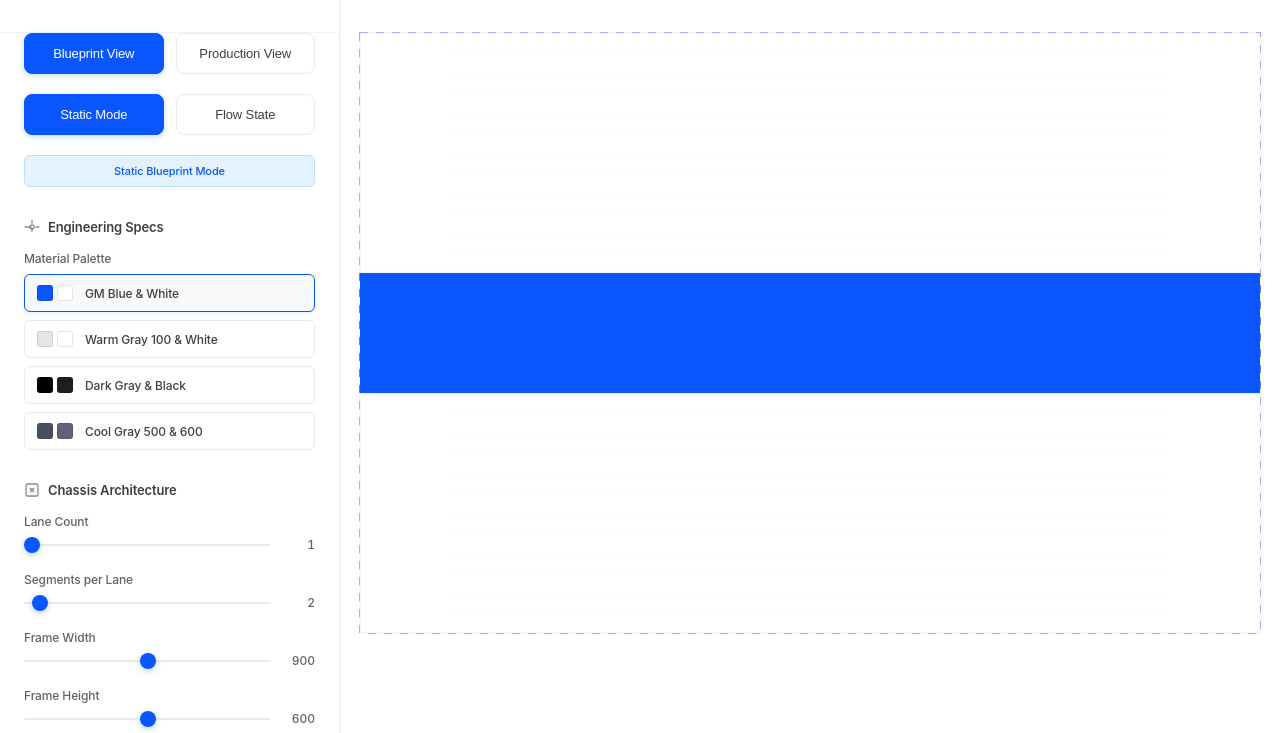
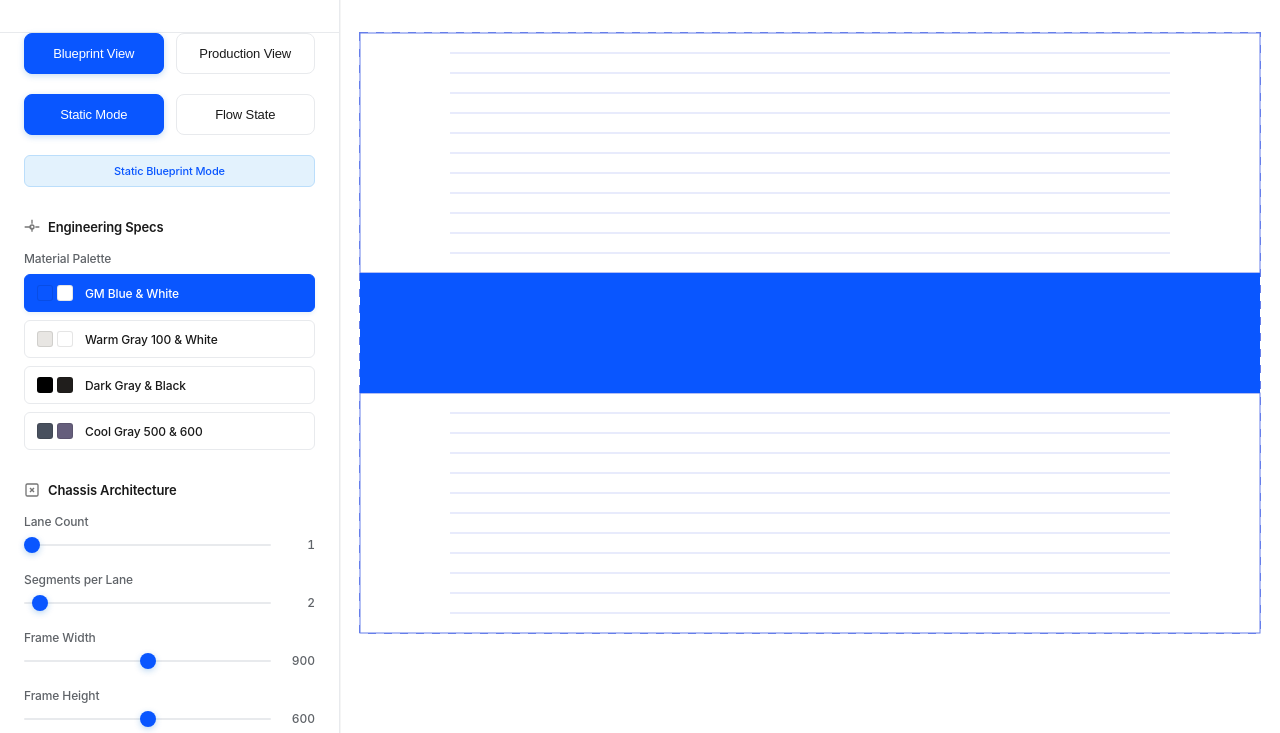
Before and after one commit to Quentin-Henry/patterns, a plain HTML site: page newGM2.html in a window 1280 px wide. Shown: the part 67-800 px from the top of the page. Drawn offline with Linux system fonts and the light colour scheme.

Commit message:
Update newGM2.html

```diff
--- a/newGM2.html
+++ b/newGM2.html
@@ -3,7 +3,7 @@
   <head>
     <meta charset="UTF-8" />
     <meta name="viewport" content="width=device-width, initial-scale=1.0" />
-    <title>Grid Architecture - Streamlined v4</title>
+    <title>Grid Architecture - Streamlined v3</title>
     <style>
       * {
         margin: 0;
@@ -14,22 +14,26 @@
       body {
         font-family: -apple-system, BlinkMacSystemFont, "SF Pro Display",
           "Helvetica Neue", sans-serif;
-        background: #fafbfc;
+
         height: 100vh;
         display: flex;
         overflow: hidden;
-        color: #1a1a1a;
+
+        background: var(--ui-bg, #fafbfc);
+  color: var(--ui-text, #1a1a1a);
       }
 
       .controls {
         width: 340px;
-        background: #ffffff;
-        border-right: 1px solid #e8eaed;
+
+
         overflow-y: auto;
         z-index: 10;
         transition: transform 0.3s cubic-bezier(0.4, 0, 0.2, 1);
         box-shadow: 0 0 0 1px rgba(0, 0, 0, 0.04);
         position: relative;
+        background: var(--ui-sidebar, #ffffff);
+  border-right: 1px solid var(--ui-border, #e8eaed);
       }
 
       .controls.collapsed {
@@ -38,8 +42,8 @@
 
       .header {
         padding: 24px 24px 20px 24px;
-        border-bottom: 1px solid #f1f3f4;
-        background: #ffffff;
+        background: var(--ui-sidebar, #ffffff);
+        border-bottom: 1px solid var(--ui-border, #f1f3f4);
       }
 
       .logo-area {
@@ -69,14 +73,14 @@
       .app-title {
         font-size: 18px;
         font-weight: 600;
-        color: #1a1a1a;
+        color: var(--ui-text, #1a1a1a);
         line-height: 1.2;
         margin-bottom: 2px;
       }
 
       .app-subtitle {
         font-size: 12px;
-        color: #5f6368;
+        color: var(--ui-text-secondary, #5f6368);
         font-weight: 400;
         line-height: 1.3;
       }
@@ -103,6 +107,11 @@
         box-shadow: 0 4px 12px rgba(0, 0, 0, 0.12);
       }
 
+      .control-label {
+  color: var(--ui-text-secondary, #5f6368);
+}
+
+
       .controls-content {
         padding: 0 24px 24px 24px;
       }
@@ -119,7 +128,7 @@
         font-size: 13px;
         font-weight: 600;
         margin-bottom: 16px;
-        color: #3c4043;
+        color: var(--ui-text, #3c4043);
         letter-spacing: -0.01em;
         display: flex;
         align-items: center;
@@ -158,7 +167,7 @@
       input[type="range"] {
         flex: 1;
         height: 2px;
-        background: #e8eaed;
+        background: var(--ui-slider-track, #e8eaed);
         border-radius: 1px;
         outline: none;
         -webkit-appearance: none;
@@ -169,7 +178,7 @@
         -webkit-appearance: none;
         width: 16px;
         height: 16px;
-        background: #0956ff;
+        background: var(--ui-slider-thumb, #0956ff);
         border-radius: 50%;
         cursor: pointer;
         border: none;
@@ -178,10 +187,27 @@
       }
 
       input[type="range"]::-webkit-slider-thumb:hover {
-        background: #0956ff;
+        background: var(--ui-slider-thumb, #0956ff);
         transform: scale(1.1);
         box-shadow: 0 3px 8px rgba(25, 118, 210, 0.4);
       }
+
+      /* Firefox support */
+input[type="range"]::-moz-range-track {
+  background: var(--ui-slider-track, #e8eaed);
+  height: 2px;
+  border: none;
+  border-radius: 1px;
+}
+
+input[type="range"]::-moz-range-thumb {
+  background: var(--ui-slider-thumb, #0956ff);
+  width: 16px;
+  height: 16px;
+  border-radius: 50%;
+  border: none;
+  cursor: pointer;
+}
 
       .value-display {
         font-size: 12px;
@@ -203,29 +229,42 @@
         grid-template-columns: 1fr 1fr 1fr;
       }
 
+      .option-btn, .primary-btn {
+  background: var(--ui-sidebar, #ffffff);
+  border: 1px solid var(--ui-border, #e8eaed);
+  color: var(--ui-text, #3c4043);
+}
+
+.option-btn:hover, .primary-btn:hover {
+  background: var(--ui-hover, #f8f9fa);
+}
+
+.option-btn.active, .primary-btn.active {
+  background: var(--ui-active, #0956ff);
+  border-color: var(--ui-active, #0956ff);
+  color: var(--ui-sidebar, #ffffff);
+}
+
+
+
       .option-btn {
         padding: 10px 12px;
-        border: 1px solid #e8eaed;
+
         border-radius: 6px;
-        background: #ffffff;
+
         font-size: 12px;
         cursor: pointer;
         transition: all 0.2s cubic-bezier(0.4, 0, 0.2, 1);
         text-align: center;
         font-weight: 500;
-        color: #3c4043;
+
         letter-spacing: -0.01em;
       }
 
-      .option-btn:hover {
-        background: #f8f9fa;
-        border-color: #dadce0;
-      }
+
 
       .option-btn.active {
-        background: #0956ff;
-        color: #ffffff;
-        border-color: #0956ff;
+
         box-shadow: 0 2px 4px rgba(25, 118, 210, 0.2);
       }
 
@@ -238,27 +277,22 @@
 
       .primary-btn {
         padding: 12px 16px;
-        border: 1px solid #e8eaed;
+
         border-radius: 8px;
-        background: #ffffff;
+
         font-size: 13px;
         cursor: pointer;
         transition: all 0.2s cubic-bezier(0.4, 0, 0.2, 1);
         text-align: center;
         font-weight: 500;
-        color: #3c4043;
+
         letter-spacing: -0.01em;
       }
 
-      .primary-btn:hover {
-        background: #f8f9fa;
-        border-color: #dadce0;
-      }
+
 
       .primary-btn.active {
-        background: #0956ff;
-        color: #ffffff;
-        border-color: #0956ff;
+
         box-shadow: 0 2px 6px rgba(25, 118, 210, 0.24);
       }
 
@@ -282,7 +316,7 @@
       .export-btn {
         width: 100%;
         padding: 12px 16px;
-        background: #0956ff;
+        background: var(--ui-accent, #0956ff);
         color: #ffffff;
         border: none;
         border-radius: 8px;
@@ -357,25 +391,26 @@
         align-items: center;
         gap: 12px;
         padding: 10px 12px;
-        border: 1px solid #e8eaed;
         border-radius: 6px;
-        background: #ffffff;
+        background: var(--ui-sidebar, #ffffff);
+  border: 1px solid var(--ui-border, #e8eaed);
+  color: var(--ui-text, #3c4043);
         cursor: pointer;
         transition: all 0.2s cubic-bezier(0.4, 0, 0.2, 1);
         font-size: 12px;
         font-weight: 500;
-        color: #3c4043;
         letter-spacing: -0.01em;
       }
 
       .palette-option:hover {
-        background: #f8f9fa;
-        border-color: #dadce0;
+        background: var(--ui-hover, #f8f9fa);
+
       }
 
       .palette-option.active {
-        background: #f8f9fa;
-        border-color: #0956ff;
+        background: var(--ui-active, #0956ff);
+  border-color: var(--ui-active, #0956ff);
+  color: var(--ui-sidebar, #ffffff);
         box-shadow: 0 2px 4px rgba(25, 118, 210, 0.1);
       }
 
@@ -397,8 +432,8 @@
       }
 
       .linked-control {
-        background: #f8f9fa;
-        border: 1px solid #e8eaed;
+        background: var(--ui-sidebar, #ffffff);
+        border: 1px solid var(--ui-border, #e8eaed);
         border-radius: 6px;
         padding: 12px;
         margin-top: 8px;
@@ -755,14 +790,26 @@
               canvasBackground: "#ffffff",
               primary: "#0956ff",
               secondary: "#667eea",
-              gridLight: "#e8f4fd",
-              gridMedium: "#e3f2fd",
-              gridDark: "#bbdefb",
-              cellBorder: "#e9ecef",
+              gridLight: "#667eea",
+              gridMedium: "#667eea",
+              gridDark: "#667eeaf",
+              cellBorder: "#667eea",
               frameColor: "#667eea",
               centerGuide: "#764ba2",
               centerGuideStatic: "#f1f2f6",
               shadowColor: "#0956ff",
+
+              //ui colors
+              uiBackground: "#ffffff",
+    uiSidebar: "#ffffff",
+    uiText: "#1a1a1a",
+    uiTextSecondary: "#5f6368",
+    uiAccent: "#0956ff",
+    uiBorder: "#e8eaed",
+    uiHover: "#f8f9fa",
+    uiActive: "#0956ff",
+    uiSliderTrack: "#e8eaed",
+    uiSliderThumb: "#0956ff"
             },
             warm: {
               name: "Warm Grey",
@@ -770,7 +817,7 @@
               canvasBackground: "#ffffff",
               primary: "#E8E6E3",
               secondary: "#a69384",
-              gridLight: "#ebe8e4",
+              gridLight: "#ddd8d2",
               gridMedium: "#e6e1db",
               gridDark: "#d4cfc7",
               cellBorder: "#ddd8d2",
@@ -778,6 +825,17 @@
               centerGuide: "#8b7b6b",
               centerGuideStatic: "#e6e1db",
               shadowColor: "#8b7b6b",
+              //ui colors
+              uiBackground: "#f5f3f0",
+    uiSidebar: "#ebe8e4",
+    uiText: "#3c3935",
+    uiTextSecondary: "#6b6460",
+    uiAccent: "#8b7b6b",
+    uiBorder: "#d4cfc7",
+    uiHover: "#e0ddd8",
+    uiActive: "#8b7b6b",
+     uiSliderTrack: "#d4cfc7",  // Darker than background so it's visible
+    uiSliderThumb: "#8b7b6b"
             },
             dark: {
               name: "Dark Mode",
@@ -785,7 +843,7 @@
               canvasBackground: "#201E1C",
               primary: "#000000",
               secondary: "#2d2d2d",
-              gridLight: "#555555",
+              gridLight: "#505050",
               gridMedium: "#4a4a4a",
               gridDark: "#363636",
               cellBorder: "#505050",
@@ -793,6 +851,17 @@
               centerGuide: "#1a1a1a",
               centerGuideStatic: "#4a4a4a",
               shadowColor: "#1a1a1a",
+              //ui colors
+              uiBackground: "#201E1C",
+    uiSidebar: "#2d2b28",
+    uiText: "#e8e6e3",
+    uiTextSecondary: "#a8a5a2",
+    uiAccent: "#666666",
+    uiBorder: "#505050",
+    uiHover: "#3a3835",
+    uiActive: "#666666",
+    uiSliderTrack: "#505050",
+    uiSliderThumb: "#666666"
             },
             navy: {
               name: "Deep Blue",
@@ -800,14 +869,25 @@
               canvasBackground: "#48505E",
               primary: "#656E7C",
               secondary: "#3d566e",
-              gridLight: "#4a6278",
-              gridMedium: "#3f5a6f",
-              gridDark: "#2f4352",
+              gridLight: "#656E7C",
+              gridMedium: "#656E7C",
+              gridDark: "#656E7C",
               cellBorder: "#445561",
               frameColor: "#3d566e",
               centerGuide: "#2c3e50",
               centerGuideStatic: "#4a6278",
               shadowColor: "#2c3e50",
+              //ui colors
+              uiBackground: "#48505E",
+    uiSidebar: "#3d4552",
+    uiText: "#e8eaed",
+    uiTextSecondary: "#b8bcc2",
+    uiAccent: "#656E7C",
+    uiBorder: "#5a6169",
+    uiHover: "#4a525f",
+    uiActive: "#656E7C",
+    uiSliderTrack: "#5a6169",
+    uiSliderThumb: "#656E7C"
             },
           };
 
@@ -835,6 +915,30 @@
             canvasContainer.style.background = this.getColor("canvasBackground");
           }
         }
+        updateUITheme() {
+  const palette = this.getCurrentPalette();
+  const root = document.documentElement;
+
+  // Set CSS custom properties
+  root.style.setProperty('--ui-bg', palette.uiBackground);
+  root.style.setProperty('--ui-sidebar', palette.uiSidebar);
+  root.style.setProperty('--ui-text', palette.uiText);
+  root.style.setProperty('--ui-text-secondary', palette.uiTextSecondary);
+  root.style.setProperty('--ui-accent', palette.uiAccent);
+  root.style.setProperty('--ui-border', palette.uiBorder);
+  root.style.setProperty('--ui-hover', palette.uiHover);
+  root.style.setProperty('--ui-active', palette.uiActive);
+  root.style.setProperty('--ui-slider-track', palette.uiSliderTrack);
+  root.style.setProperty('--ui-slider-thumb', palette.uiSliderThumb);
+}
+
+setPalette(paletteName) {
+  if (this.palettes[paletteName]) {
+    this.currentPalette = paletteName;
+    this.updateCanvasBackground();
+    this.updateUITheme(); // Add this line
+  }
+}
       }
 
       // Enhanced Configuration with static patterns
@@ -1305,7 +1409,7 @@ function addEnhancedConnectorControls() {
     // Add new controls HTML
     const newControlsHTML = `
       <div class="control-item">
-        <label class="control-label">Minimum Thickness (Zero allows invisible)</label>
+        <label class="control-label">Minimum Thickness</label>
         <div class="control-row">
           <input type="range" id="minConnectorThreshold" min="-2" max="1" step="0.1" value="0" />
           <span class="value-display" id="minConnectorThresholdValue">0</span>
@@ -1401,7 +1505,7 @@ function setupEnhancedConnectorControls(gridSystem) {
           this.staticPatternSystem = new StaticPatternSystem();
           this.mathSequences = new MathSequences();
           this.connectorSystem = new ConnectorSystem(this.config);
-
+          this.colorPalette.updateUITheme();
           // Animation state
           this.time = 0;
           this.animationFrame = null;
```
